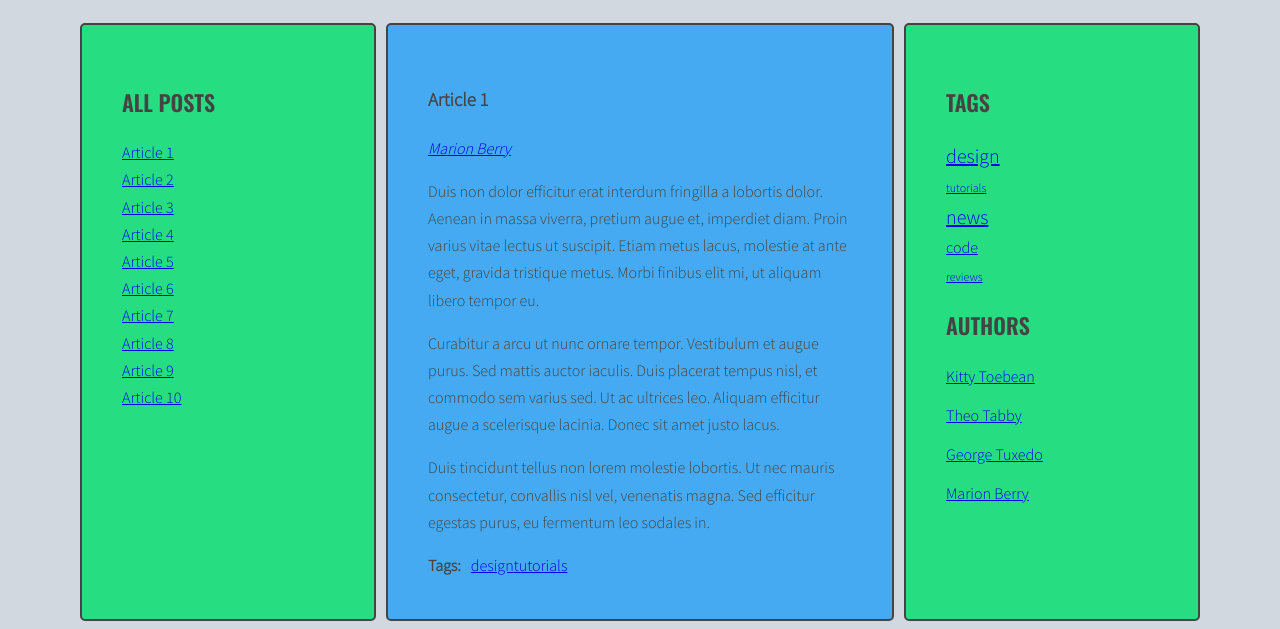
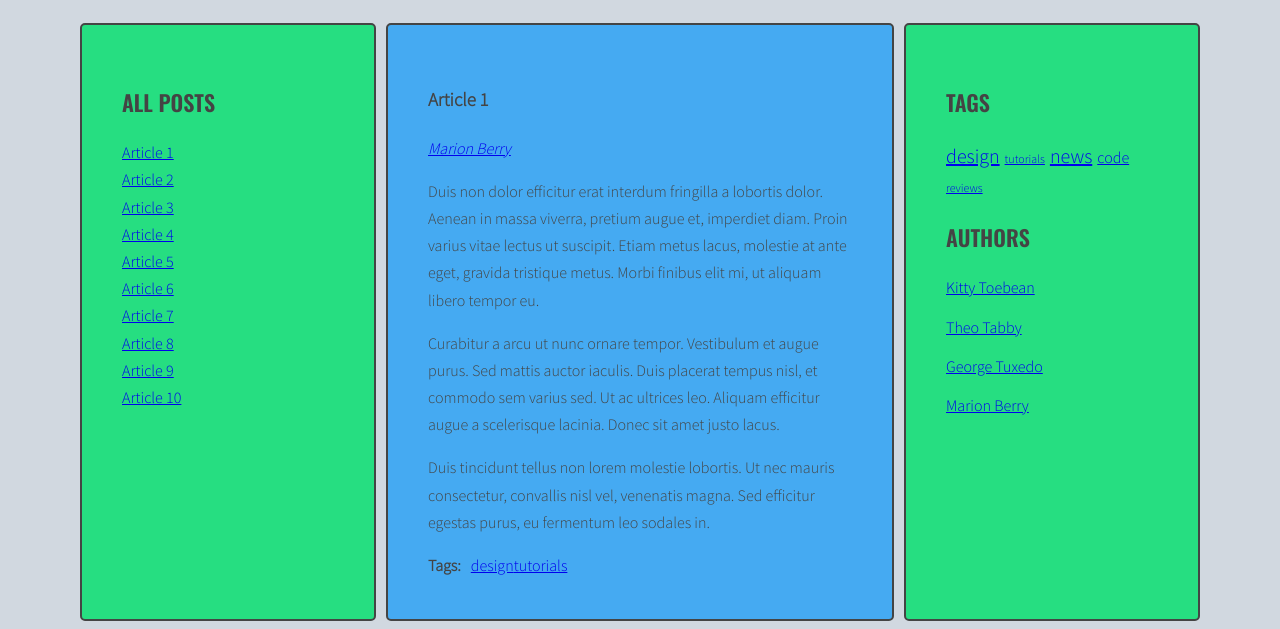
Before and after one commit to jpiaseczna/javascript-blog, a website: page index.html in a window 1280 px wide. Shown: the part 220-849 px from the top of the page. Drawn offline with nearby package versions, Linux system fonts and the light colour scheme.

Commit message:
Add tag cloud style

```diff
--- a/sass/style.scss
+++ b/sass/style.scss
@@ -126,6 +126,11 @@ body {
 
 /* Tags */
 
+.tags li {
+  display: inline-block;
+  margin: 0 5px 0 0;
+}
+
 .tag-size-1 {
   font-size: 12px;
 }
```
Also changed, not shown: css/style.css, 1 other file.
